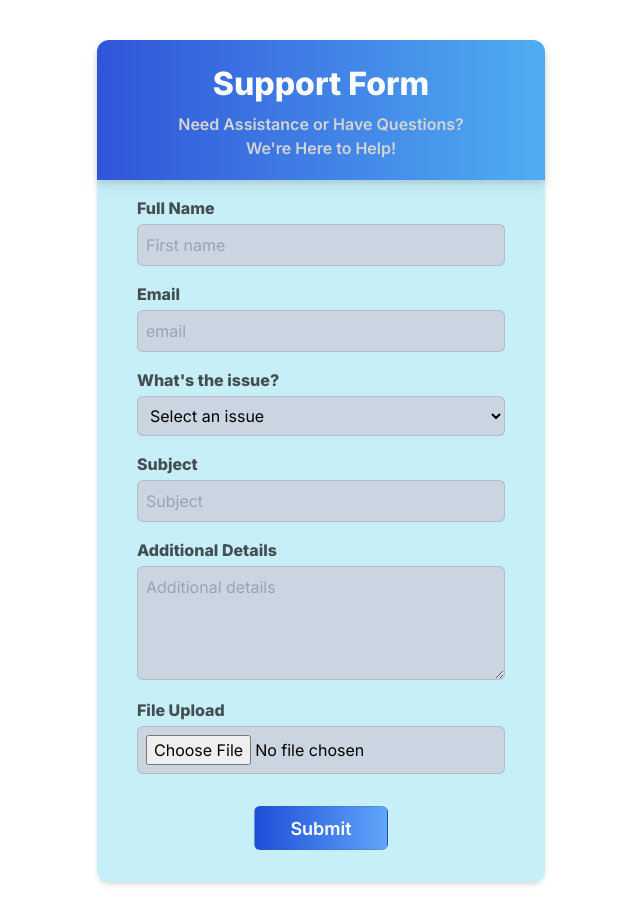
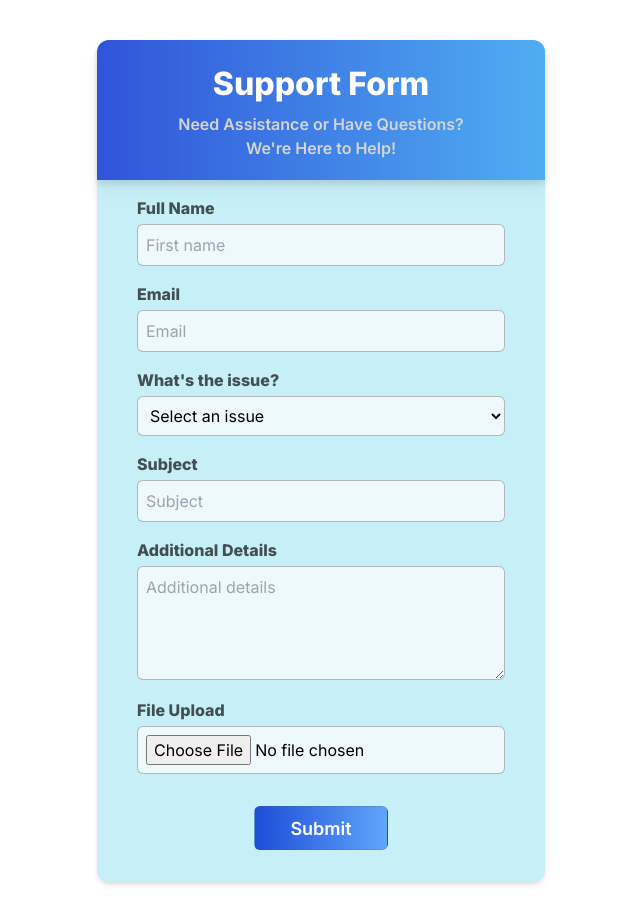
Before and after one commit to WasathAtEC/customer-feedback-chatbot, a Next.js app in the folder chatbot/: page /customerServiceForm in a window 1280 px wide. Shown: the whole page, without its empty margins (319-959 px from the left). Built offline with nearby package versions, Linux system fonts and the light colour scheme.

Commit message:
feat: update file structure and styles

```diff
--- a/chatbot/src/app/(page)/chatBot/page.jsx
+++ b/chatbot/src/app/(page)/chatBot/page.jsx
@@ -2,6 +2,7 @@ import Image from "next/image";
 import Link from "next/link";
 
 const ChatBotPage = () => {
+
     return (
         <div className="max-w-md mx-auto my-10 shadow-md rounded-xl bg-[#C7EFF8]">
             <div className='bg-gradient-to-r from-[rgb(48,84,217)] to-[#50ADF2] p-5 mb-2 rounded-t-xl drop-shadow-lg flex flex-row gap-8 justify-center items-center'>
@@ -31,9 +32,6 @@ const ChatBotPage = () => {
                     <div  className="outline-dashed outline-2 outline-offset-0 rounded-lg bg-[#9ACAF6] opacity-58 text-blue-600 text-opacity-90 text-md font-semibold font-['Inter'] leading-[25px] px-4 py-1 mb-2 mx-1">issue 05</div>
                 </div>
 
-                <div>
-
-                </div>
 
                 <div className="w-auto h-[98px] px-[21px] py-[9px] bg-gray-400 bg-opacity-50 rounded-[20px] shadow border border-stone-600 border-opacity-20 justify-center items-center gap-2.5 inline-flex my-4">
                     <p className="text-stone-950 text-opacity-70 text-[16px] font-semibold leading-[25px]">For complex issues,<br />please use our Support Form. <br /> We'll respond promptly.</p>
--- a/chatbot/src/app/(page)/customerServiceForm/page.jsx
+++ b/chatbot/src/app/(page)/customerServiceForm/page.jsx
@@ -1,163 +1,163 @@
 "use client";
 
-import React, { useState } from 'react';
-import axios from 'axios';
-
+import React, { useState } from "react";
+import validateField from "../../../../src/helpers/validationHelperFunctions";
+import handleSubmit from "../../../../src/helpers/handleSubmit";
 
 const CustomerServiceForm = () => {
-
-  const [fname, setFname] = useState('');
-  const [email, setEmail] = useState('');
-  const [issue, setIssue] = useState('');
-  const [subject, setSubject] = useState('');
-  const [details, setDetails] = useState('');
+  const [fname, setFname] = useState("");
+  const [email, setEmail] = useState("");
+  const [issue, setIssue] = useState("");
+  const [subject, setSubject] = useState("");
+  const [details, setDetails] = useState("");
   const [file, setFile] = useState(null);
   const [errors, setErrors] = useState({});
+
+  const formdata = {
+    fname,
+    email,
+    subject,
+  };
 
   const handleFileChange = (e) => {
     const selectFile = e.target.files[0];
     setFile(selectFile);
   };
 
-  const handleSubmit = async (e) => {
-    e.preventDefault();
-
-    const formData = new FormData();
-    formData.append('fname', fname);
-    formData.append('email', email);
-    formData.append('issue', issue);
-    formData.append('subject', subject);
-    formData.append('details', details);
-    formData.append('file', file);
-
-    try {
-      const response = await axios.post('/api/submit-form', formData);
-
-      if (response.status === 200) {
-        alert('Form submitted successfully!');
-      } else {
-        alert('Form submission failed.');
-      }
-    } catch (error) {
-      console.error('Error:', error);
-    }
-  };
-
-
-  const validateField = (name, value) => {
-    const newErrors = { ...errors };
-
-    if (name === 'fname') {
-      if (!value.trim()) {
-        newErrors.fname = 'Full Name is required';
-      } else {
-        delete newErrors.fname;
-      }
-    }
-
-    if (name === 'email') {
-      if (!value.trim()) {
-        newErrors.email = 'Email is required';
-      } else if (!/^\S+@\S+\.\S+$/.test(value)) {
-        newErrors.email = 'Invalid email format';
-      } else {
-        delete newErrors.email;
-      }
-    }
-
-    if (name === 'subject') {
-      if (!value.trim()) {
-        newErrors.subject = 'Subject is required';
-      } else {
-        delete newErrors.subject;
-      }
-    }
-
-    setErrors(newErrors);
-  };
-
   return (
     <div className="max-w-md mx-auto my-10 shadow-md rounded-xl bg-[#C7EFF8]">
-      <div className='bg-gradient-to-r from-[#3054D9] to-[#50ADF2] p-5 mb-2 rounded-t-xl drop-shadow-lg'>
-        <h1 className="text-center text-white text-[32px] font-extrabold pb-1">Support Form</h1>
-        <p className='text-center text-neutral-300 text-[16px] font-semibold'>Need Assistance or Have Questions? <br />We're Here to Help!</p>
+      <div className="bg-gradient-to-r from-[#3054D9] to-[#50ADF2] p-5 mb-2 rounded-t-xl drop-shadow-lg">
+        <h1 className="text-center text-white text-[32px] font-extrabold pb-1">
+          Support Form
+        </h1>
+        <p className="text-center text-neutral-300 text-[16px] font-semibold">
+          Need Assistance or Have Questions? <br />
+          We're Here to Help!
+        </p>
       </div>
 
-      <form onSubmit={handleSubmit} className='px-10 pt-2 pb-8'>
+      <form onSubmit={handleSubmit} className="px-10 pt-2 pb-8">
         <div className="mb-4">
-          <label htmlFor="fname" className="text-stone-950 text-opacity-70 text-[16px] font-extrabold">Full Name</label>
+          <label
+            htmlFor="fname"
+            className="text-stone-950 text-opacity-70 text-[16px] font-extrabold"
+          >
+            Full Name
+          </label>
           <input
             type="text"
             id="fname"
-            placeholder='First name'
-            onChange={(e) => {setFname(e.target.value); validateField('fname', e.target.value);}}
+            placeholder="First name"
+            onChange={(e) => {
+              setFname(e.target.value);
+              validateField("fname", e.target.value, errors);
+            }}
             value={fname}
-            className={`bg-slate-300 rounded-md border border-stone-600 border-opacity-20 w-full p-2 mt-1 ${errors.fname ? 'border-red-500' : ''}`}
+            className={`bg-[#EEF9FC] rounded-md border border-[#595656] border-opacity-40 w-full p-2 mt-1 ${
+              errors.fname ? "border-red-500" : ""
+            }`}
             required
           />
           {errors.fname && <p>{errors.fname} </p>}
         </div>
 
         <div className="mb-4">
-          <label htmlFor="email" className="text-stone-950 text-opacity-70 text-[16px] font-extrabold">Email</label>
+          <label
+            htmlFor="email"
+            className="text-stone-950 text-opacity-70 text-[16px] font-extrabold"
+          >
+            Email
+          </label>
           <input
             type="email"
             id="email"
-            placeholder='email'
-            onChange={(e) => {setEmail(e.target.value); validateField('email', e.target.value);}}
+            placeholder="Email"
+            onChange={(e) => {
+              setEmail(e.target.value);
+              validateField("email", e.target.value, errors);
+            }}
             value={email}
-            className={`bg-slate-300 rounded-md border border-stone-600 border-opacity-20 w-full p-2 mt-1 ${errors.email ? 'border-red-500' : ''}`}
+            className={`bg-[#EEF9FC] rounded-md border border-[#595656] border-opacity-40 w-full p-2 mt-1 ${
+              errors.email ? "border-red-500" : ""
+            }`}
             required
           />
           {errors.email && <p>{errors.email} </p>}
         </div>
         <div className="mb-4">
-          <label htmlFor="issue" className="text-stone-950 text-opacity-70 text-[16px] font-extrabold">What's the issue?</label>
+          <label
+            htmlFor="issue"
+            className="text-stone-950 text-opacity-70 text-[16px] font-extrabold"
+          >
+            What's the issue?
+          </label>
           <select
             id="issue"
             onChange={(e) => setIssue(e.target.value)}
             value={issue}
-            className="bg-slate-300 rounded-md border border-stone-600 border-opacity-20 w-full p-2 mt-1"
+            className="bg-[#EEF9FC] rounded-md border border-[#595656] border-opacity-40 w-full p-2 mt-1"
             required
           >
-            <option value="" disabled>Select an issue</option>
+            <option value="" disabled>
+              Select an issue
+            </option>
             <option value="technical">Technical Issue</option>
             <option value="billing">Billing Inquiry</option>
             <option value="other">Other</option>
           </select>
         </div>
         <div className="mb-4">
-          <label htmlFor="subject" className="text-stone-950 text-opacity-70 text-[16px] font-extrabold">Subject</label>
+          <label
+            htmlFor="subject"
+            className="text-stone-950 text-opacity-70 text-[16px] font-extrabold"
+          >
+            Subject
+          </label>
           <input
             type="text"
             id="subject"
-            placeholder='Subject'
-            onChange={(e) => {setSubject(e.target.value); validateField('subject', e.target.value);}}
+            placeholder="Subject"
+            onChange={(e) => {
+              setSubject(e.target.value);
+              validateField("subject", e.target.value, errors);
+            }}
             value={subject}
-            className={`bg-slate-300 rounded-md border border-stone-600 border-opacity-20 w-full p-2 mt-1 ${errors.subject ? 'border-red-500' : ''}`}
+            className={`bg-[#EEF9FC] rounded-md border border-[#595656] border-opacity-40 w-full p-2 mt-1 ${
+              errors.subject ? "border-red-500" : ""
+            }`}
             required
           />
           {errors.subject && <p>{errors.subject} </p>}
         </div>
         <div className="mb-3">
-          <label htmlFor="details" className="text-stone-950 text-opacity-70 text-[16px] font-extrabold">Additional Details</label>
+          <label
+            htmlFor="details"
+            className="text-stone-950 text-opacity-70 text-[16px] font-extrabold"
+          >
+            Additional Details
+          </label>
           <textarea
             id="details"
-            placeholder='Additional details'
+            placeholder="Additional details"
             onChange={(e) => setDetails(e.target.value)}
             value={details}
             rows="4"
-            className="bg-slate-300 rounded-md border border-stone-600 border-opacity-20 w-full p-2 mt-1"
+            className="bg-[#EEF9FC] rounded-md border border-[#595656] border-opacity-40 w-full p-2 mt-1"
           ></textarea>
         </div>
         <div className="mb-8">
-          <label htmlFor="file" className="text-stone-950 text-opacity-70 text-[16px] font-extrabold">File Upload</label>
+          <label
+            htmlFor="file"
+            className="text-stone-950 text-opacity-70 text-[16px] font-extrabold"
+          >
+            File Upload
+          </label>
           <input
             type="file"
             id="file"
             name="file"
             onChange={handleFileChange}
-            className="bg-slate-300 rounded-md border border-stone-600 border-opacity-20 w-full p-2 mt-1"
+            className="bg-[#EEF9FC] rounded-md border border-[#595656] border-opacity-40 w-full p-2 mt-1"
           />
         </div>
         <div className="text-center">
--- /dev/null
+++ b/chatbot/src/helpers/handleSubmit.js
@@ -0,0 +1,26 @@
+import axios from "axios";
+const handleSubmit = async (e) => {
+    e.preventDefault();
+
+    const formData = new FormData();
+    formData.append("name", fname);
+    formData.append("email", email);
+    formData.append("issueCategory", issue);
+    formData.append("subject", subject);
+    formData.append("message", details);
+    formData.append("file", file);
+
+    try {
+      const response = await axios.post("http://localhost:8000/api/v1/feedback/create-feedback/", formData);
+
+      if (response.status === 200) {
+        alert("Form submitted successfully!");
+      } else {
+        alert("Form submission failed.");
+      }
+    } catch (error) {
+      console.error("Error:", error);
+    }
+  };
+
+  export default handleSubmit;
--- /dev/null
+++ b/chatbot/src/helpers/validationHelperFunctions.js
@@ -0,0 +1,33 @@
+const validateField = (formdata) => {
+    const errors = {};
+
+    if (name === 'fname') {
+        if (!value.trim()) {
+            newErrors.fname = 'Full Name is required';
+        } else {
+            delete newErrors.fname;
+        }
+    }
+
+    if (name === 'email') {
+        if (!value.trim()) {
+            newErrors.email = 'Email is required';
+        } else if (!/^\S+@\S+\.\S+$/.test(value)) {
+            newErrors.email = 'Invalid email format';
+        } else {
+            delete newErrors.email;
+        }
+    }
+
+    if (name === 'subject') {
+        if (!value.trim()) {
+            newErrors.subject = 'Subject is required';
+        } else {
+            delete newErrors.subject;
+        }
+    }
+
+    setErrors(newErrors);
+}
+
+export default validateField;
```
Also changed, not shown: chatbot/.eslintrc.json.
